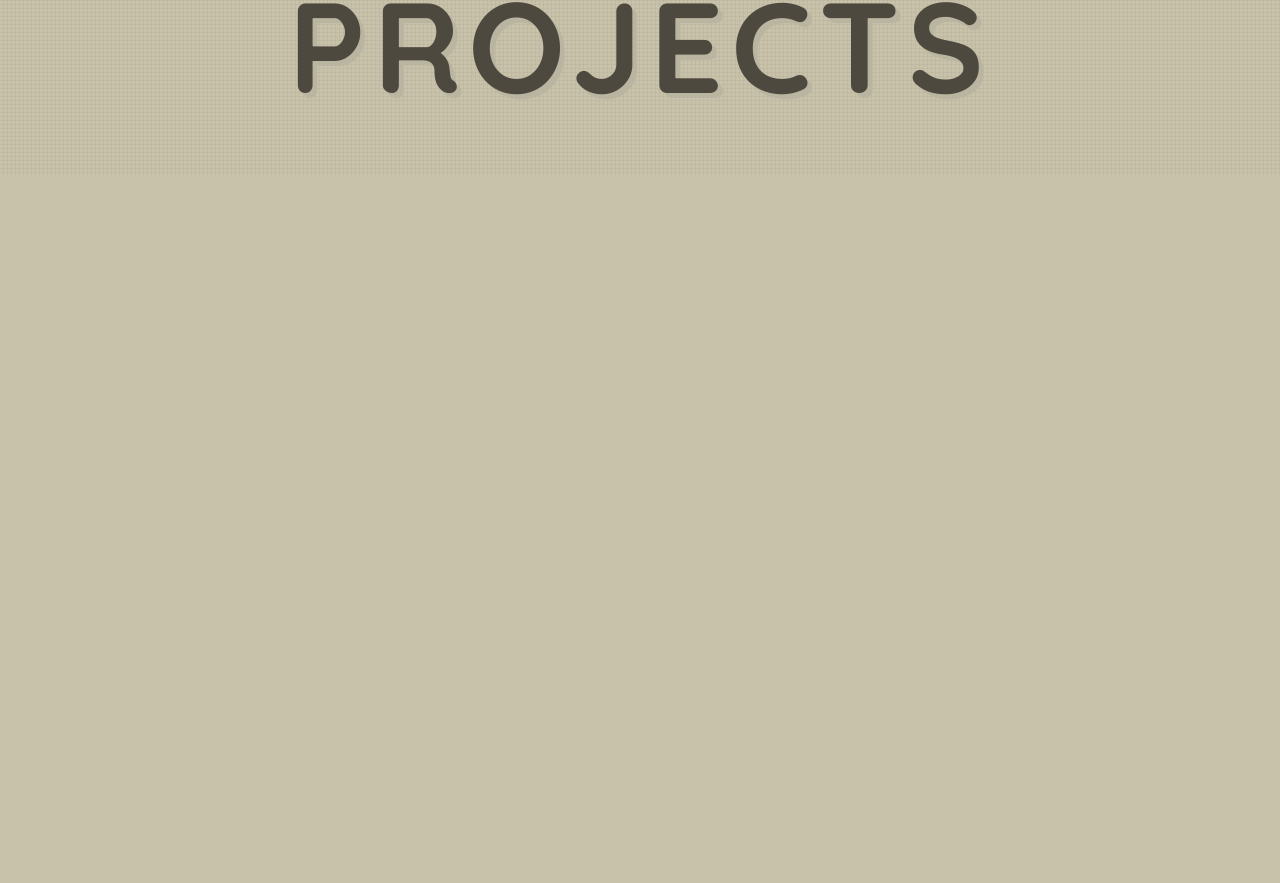
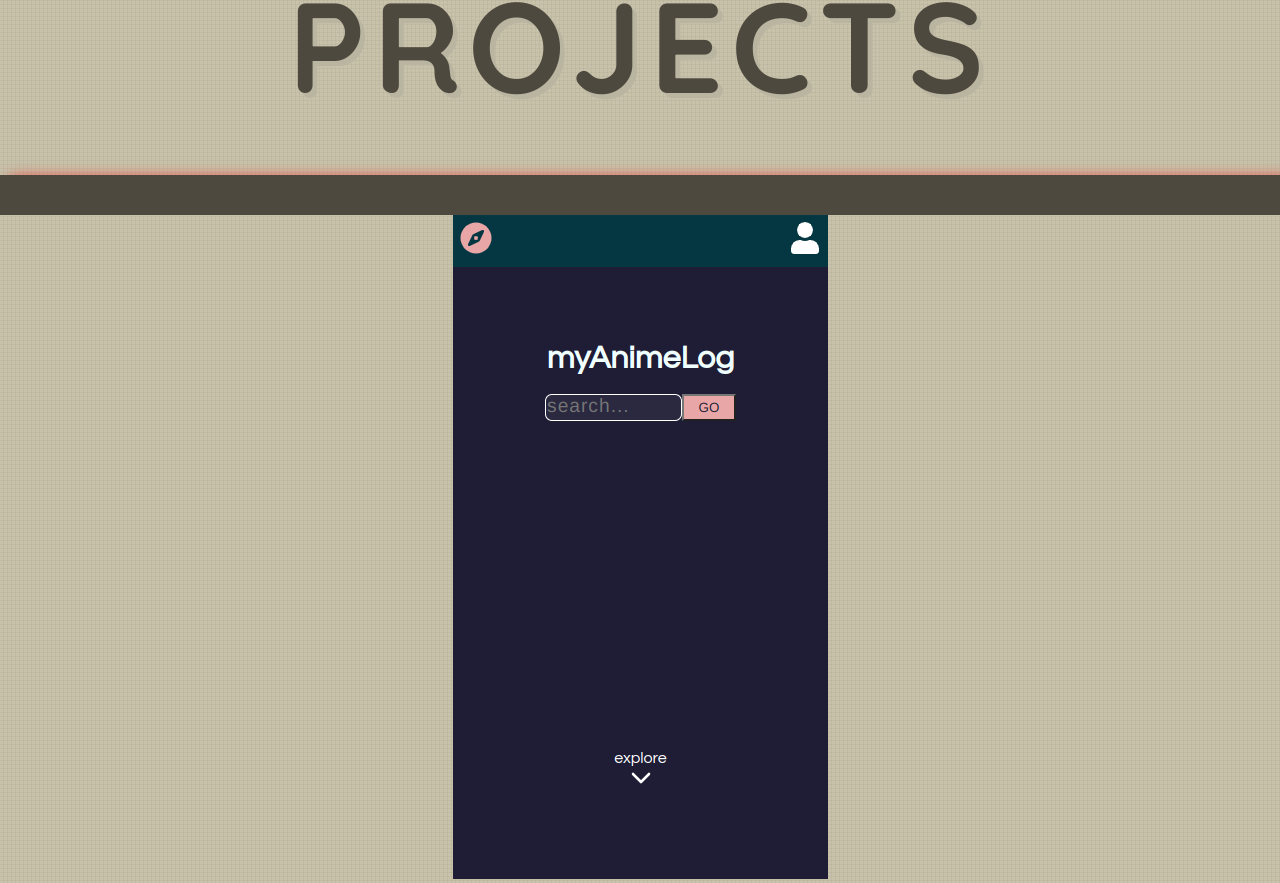
Before and after one commit to marathonic/dev-site, a React (Create React App) app: page / in a window 1280 px wide. Shown: the part 663-1546 px from the top of the page. Before the commit the page ends 838 px from the top, so only its background shows below. Built offline with nearby package versions, Linux system fonts and the light colour scheme.

Commit message:
add project frame, testing...

```diff
--- a/src/components/MobileBurgerIcon.js
+++ b/src/components/MobileBurgerIcon.js
@@ -8,7 +8,7 @@ export const MobileBurgerIcon = ({ isSidebarOpen }) => {
   // }
 
   return (
-    <button className="burger-container">
+    <div className="burger-container">
       {/* <div className="burger-line line1"></div> */}
       {/* <div className="burger-line line2"></div> */}
       {/* <div className="burger-line line3"></div> */}
@@ -17,6 +17,6 @@ export const MobileBurgerIcon = ({ isSidebarOpen }) => {
         <span></span>
         <span></span>
       </div>
-    </button>
+    </div>
   );
 };
--- /dev/null
+++ b/src/components/ProjectFrame.js
@@ -0,0 +1,15 @@
+import React from "react";
+import screenshot from "../assets/img/screenshot-animeLog.png";
+import "../styles/projects.css";
+
+export const ProjectFrame = () => {
+  return (
+    <div className="project-frame">
+      <div className="project">
+        <div className="project-preview-gif">
+          <img src={screenshot} alt="" />
+        </div>
+      </div>
+    </div>
+  );
+};
--- a/src/components/Projects.js
+++ b/src/components/Projects.js
@@ -1,10 +1,14 @@
 import React from "react";
 import "../styles/projects.css";
+import { ProjectFrame } from "./ProjectFrame";
 
 export const Projects = () => {
   return (
     <div className="projects-container">
       <h1 className="h1-projects">projects</h1>
+      <div className="project-tab">
+        <ProjectFrame />
+      </div>
     </div>
   );
 };
--- a/src/styles/projects.css
+++ b/src/styles/projects.css
@@ -13,3 +13,16 @@
   text-transform: uppercase;
   margin-bottom: 50px;
 }
+
+.project-tab {
+  /* margin: 10px; */
+  border-top: solid 40px var(--customColor);
+  box-shadow: 10px 5px 15px red;
+}
+/*
+.project-tab-title {
+  position: absolute;
+  margin-top: -20px;
+  margin-left: -50px;
+  color: white;
+} */
```
Also changed, not shown: src/assets/img/screenshot-animeLog.png (added).
